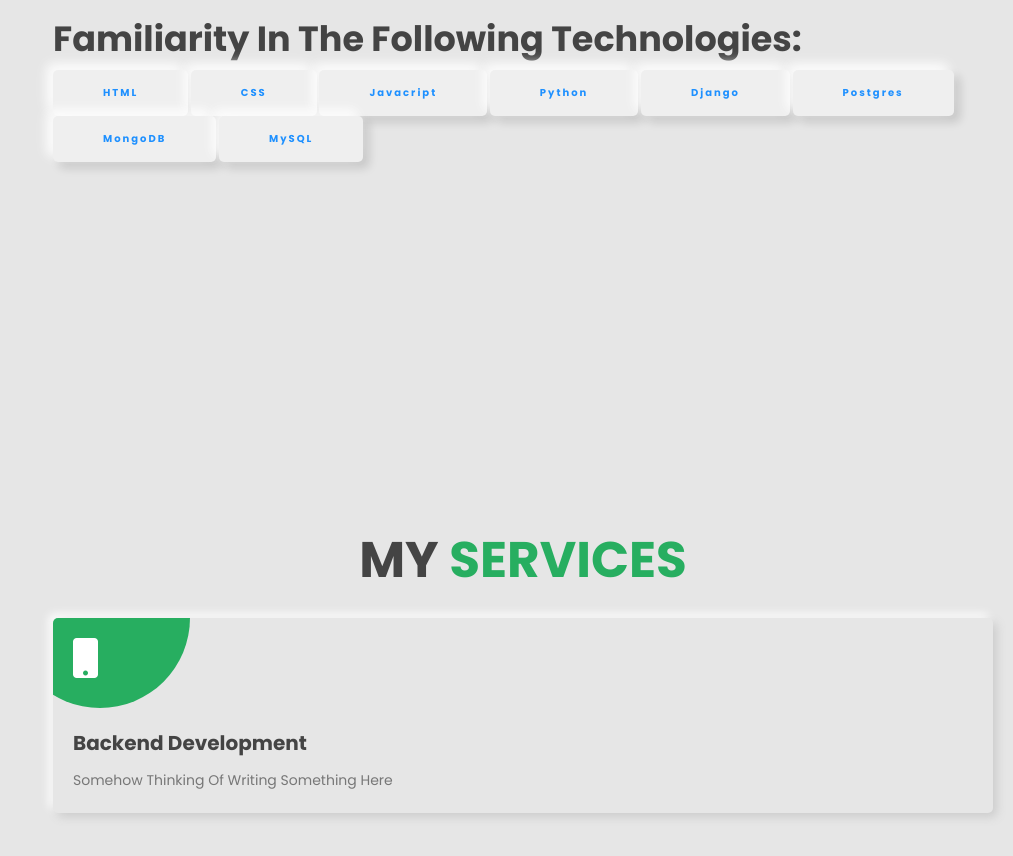
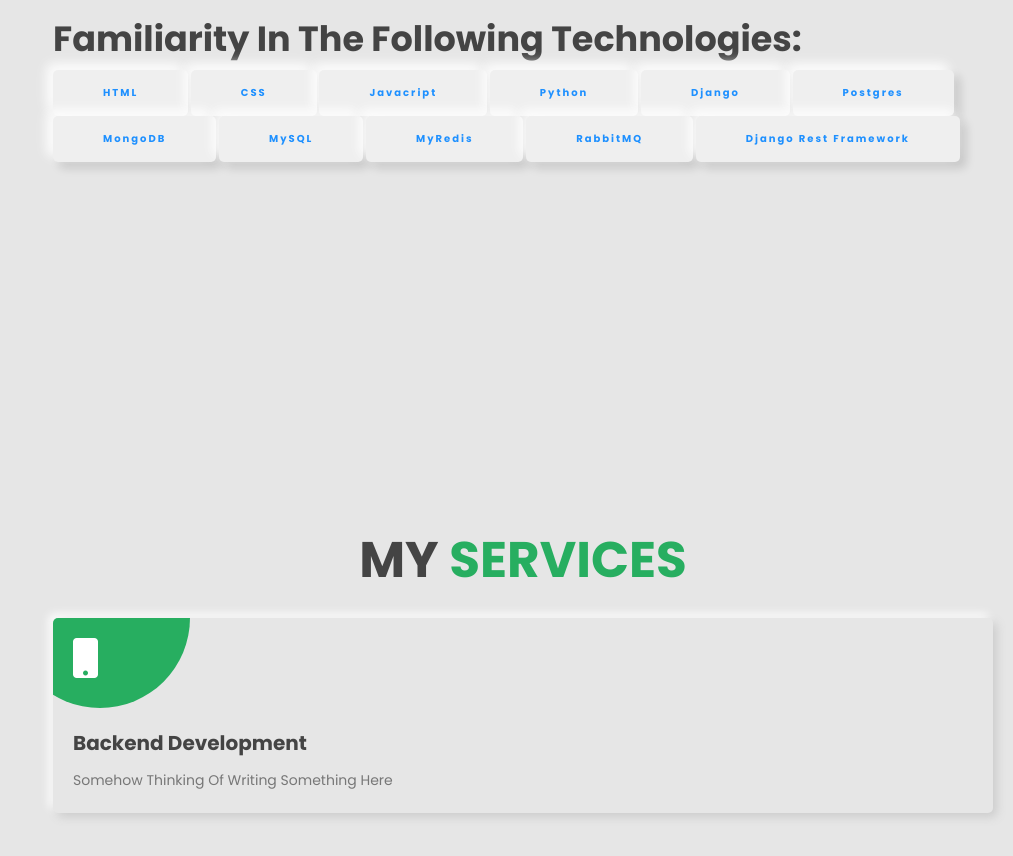
Before and after one commit to AmbroseOtundo/my_personal_portfolio, a plain HTML site: page index.html in a window 1280 px wide. Shown: the part 1097-1953 px from the top of the page, without its empty margins (267-1280 px from the left). Drawn offline with Linux system fonts and the light colour scheme.

Commit message:
update technologies section

```diff
--- a/index.html
+++ b/index.html
@@ -85,6 +85,9 @@
                  <button> Postgres </button>
                 <button> MongoDB</button>
                  <button>MySQL</button>
+                 <button>MyRedis</button>
+                 <button>RabbitMQ</button>
+                 <button>Django Rest Framework</button>
             </div>
 
 
```
